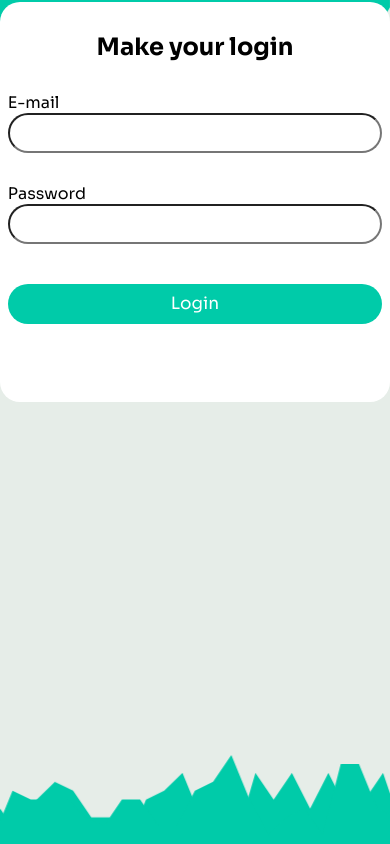
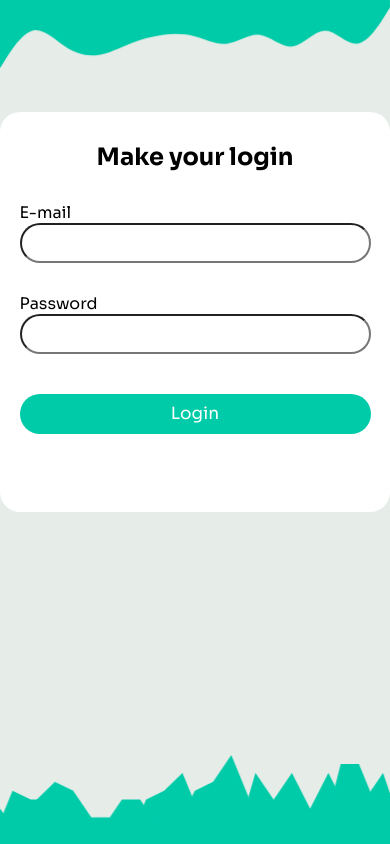
Before and after one commit to LucasChlz/Login-Page, a PHP site: the page made by app/public/views/login.php in a window 390 px wide. Run offline with PHP 8.4, Linux system fonts and the light colour scheme; the template is opened without the code that fills it, so the values that code supplies are empty; some libraries are stand-ins or nearby versions.

Commit message:
fix responsive

```diff
--- a/app/public/style/main.css
+++ b/app/public/style/main.css
@@ -14,8 +14,7 @@ html, body {
     background: white;
     height: 400px;
     position: relative;
-    top: -90px;
-    left: 0;
+    bottom: 120px;
     z-index: 999;
     padding: 0 2%;
     margin: 0 auto;
@@ -57,6 +56,7 @@ html, body {
     border-top-right-radius: 20px;
     border-bottom-left-radius: 20px;
     border-bottom-right-radius: 20px;
+    cursor: pointer;
     background: #00cba9;
     color: white;
     font-size: 17px;
@@ -88,44 +88,10 @@ html, body {
     animation: animeBottom 3s infinite;
 }
 
-@keyframes animeLeft {
-    0% {
-        transform: translateX(0);
-    }
-
-    50% {
-        transform: translateX(30px);
-    }
-
-    100% {
-        transform: translateX(0);
+@media screen and (max-width: 990px) {
+    .container {
+        max-width: 400px;
+        padding: 0 5%;
+        top: 20px;
     }
 }
-
-@keyframes animeRight {
-    0% {
-        transform: translateX(0);
-    }
-
-    50% {
-        transform: translateX(-30px);
-    }
-
-    100% {
-        transform: translateX(0);
-    }
-}
-
-@keyframes animeBottom {
-    0% {
-        transform: translateY(0px);
-    }
-
-    50% {
-        transform: translateY(20px);
-    }
-
-    100% {
-        transform: translateY(0px);
-    }
-}
--- a/app/public/views/login.php
+++ b/app/public/views/login.php
@@ -6,6 +6,7 @@
     <title>make your login</title>
     <link href="https://fonts.googleapis.com/css2?family=Sora:wght@300;400;700&display=swap" rel="stylesheet">
     <link rel="stylesheet" href="<?= CSS; ?>/main.css" />
+    <link rel="stylesheet" href="<?= CSS; ?>/animation.css" />
 </head>
 <body>
 
```
Also changed, not shown: app/public/style/animation.css (added, +41 -0 lines).
